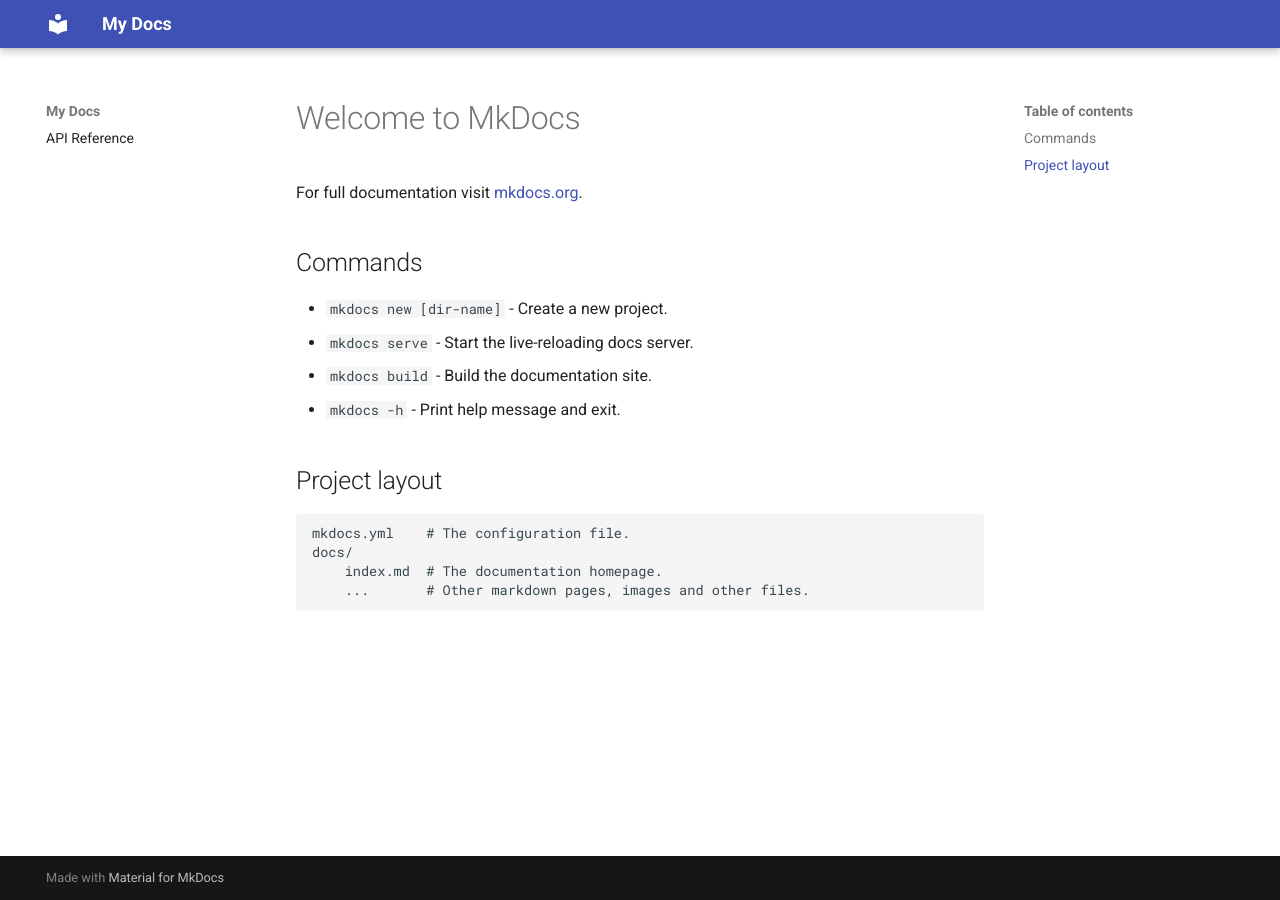
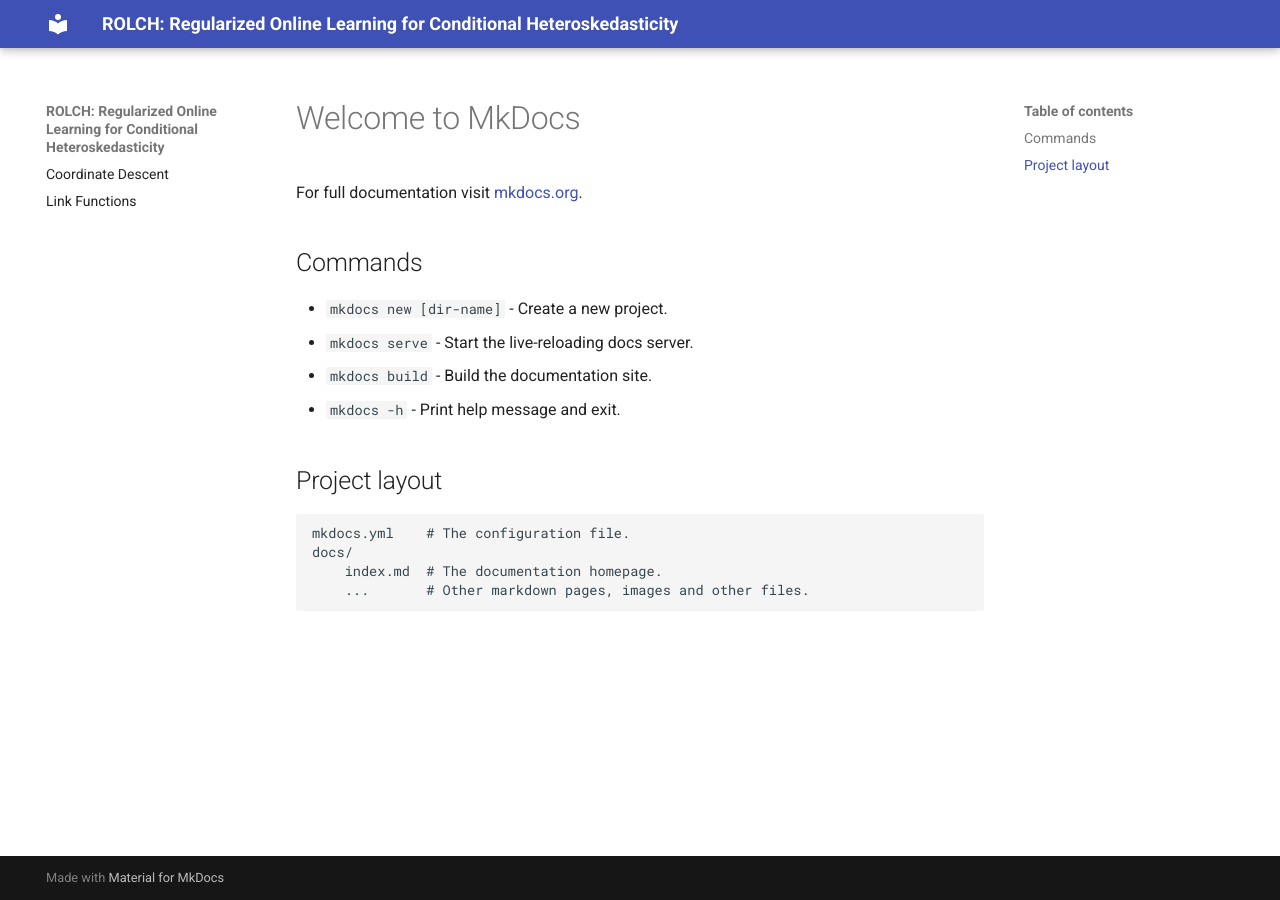
Before and after one commit to simon-hirsch/rolch, an MkDocs documentation site: the page built from docs/index.md, in a window 1280 px wide. Built offline with MkDocs 1.6.1 and Material for MkDocs 9.7.7, drawn with Linux system fonts in a browser that asks for light colours.

Commit message:
Change Name in Docs

```diff
--- a/mkdocs.yml
+++ b/mkdocs.yml
@@ -1,4 +1,4 @@
-site_name: My Docs
+site_name: "ROLCH: Regularized Online Learning for Conditional Heteroskedasticity"
 
 theme:
   name: "material"
@@ -22,4 +22,5 @@ markdown_extensions:
   - mdx_math
 
 nav:
-  - API Reference : reference.md
+  - Coordinate Descent : coordinate_descent.md
+  - Link Functions : links.md
```
